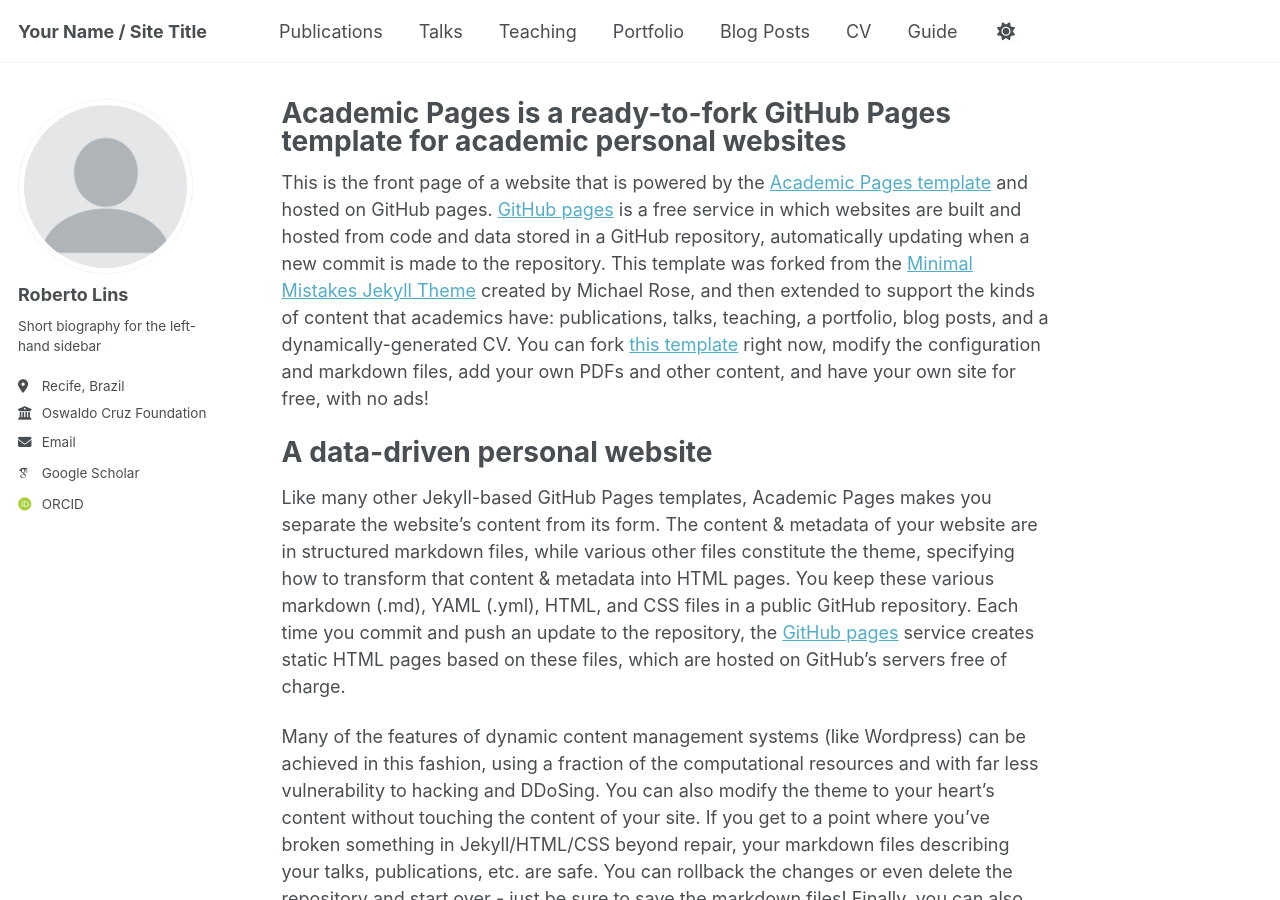
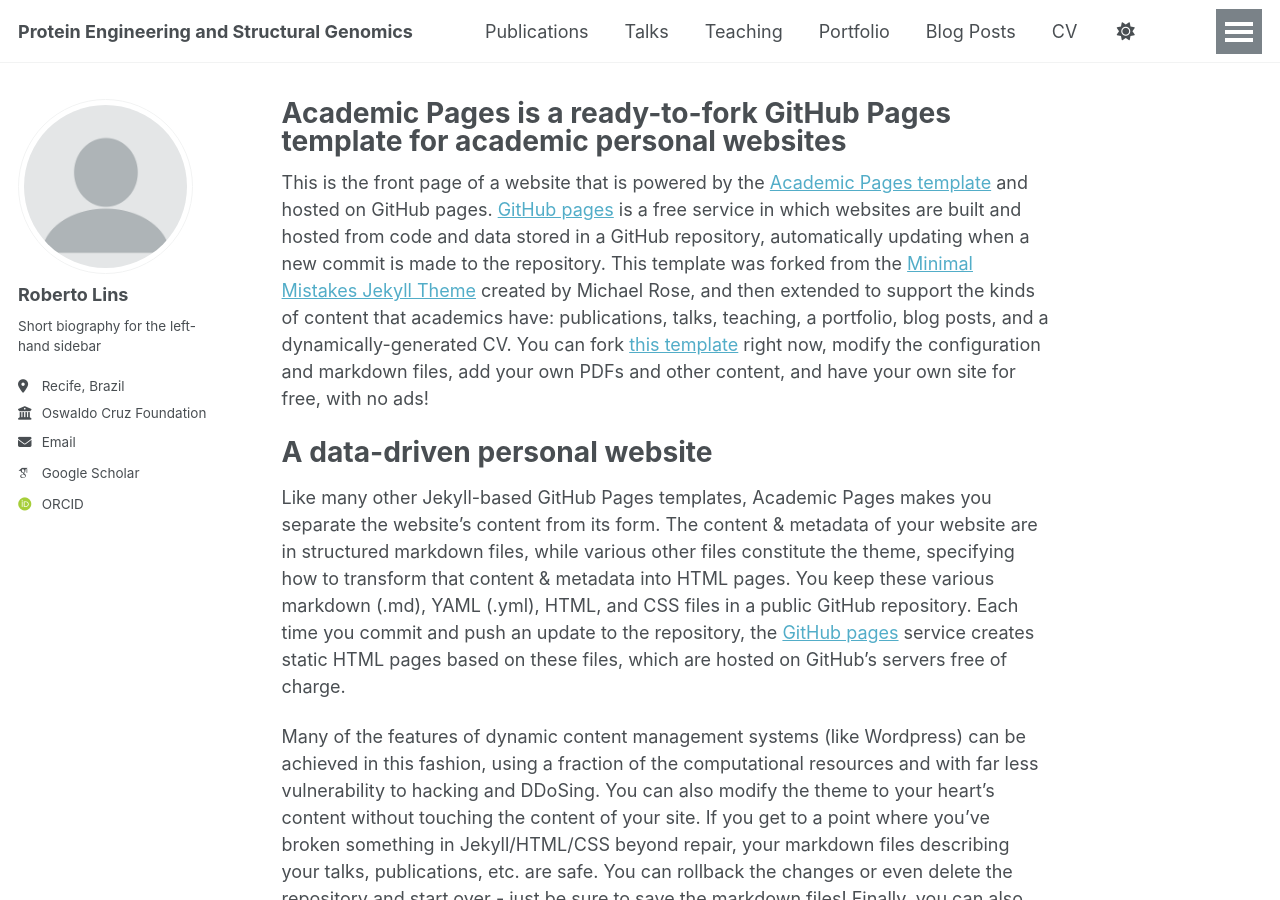
Before and after one commit to rlinslab/rlinslab.github.io, a Jekyll site: the page built from _pages/about.md, in a window 1280 px wide and 900 px high. Built offline with Jekyll 4.4.1, drawn with Linux system fonts in a browser that asks for light colours; some web fonts are replaced.

Commit message:
Update _config.yml

```diff
--- a/_config.yml
+++ b/_config.yml
@@ -9,7 +9,7 @@
 # Basic Site Settings
 locale                   : "en-US"
 site_theme               : "default"
-title                    : "Your Name / Site Title"
+title                    : "Protein Engineering and Structural Genomics"
 title_separator          : "-"
 name                     : &name "Roberto Lins"
 description              : &description "Senior Research Scientist, Oswaldo Cruz Foundation"
```
